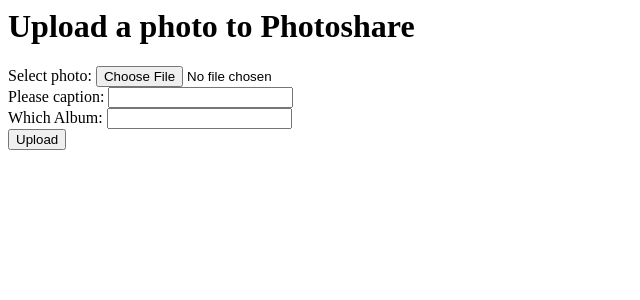
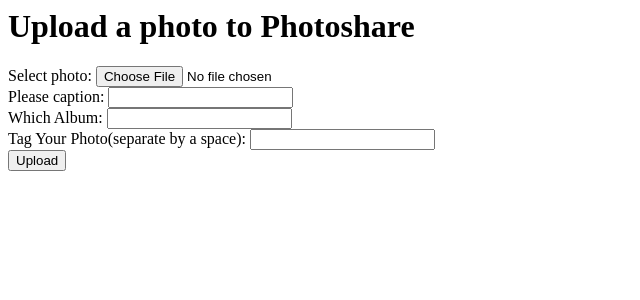
Before and after one commit to wangandreww/photoshare-app, a Flask app: page /upload in a window 1280 px wide. Shown: the top 300 px of the page, without its empty margins (0-640 px from the left). Run offline with Flask 2, Linux system fonts and the light colour scheme; the visitor is signed in with stand-in values (Sample User, id 1); data that the repository does not hold is empty.

Commit message:
upload has tags now

```diff
--- a/app/app.py
+++ b/app/app.py
@@ -187,19 +187,48 @@
 @flask_login.login_required
 def upload_file():
 	if request.method == 'POST':
+		tags = request.form.get('tags')
+		tag_list = tags.split(' ')
 		uid = getUserIdFromEmail(flask_login.current_user.id)
 		imgfile = request.files['photo']
 		caption = request.form.get('caption')
 		photo_data =imgfile.read()
 		album_id = getAlbumID(request.form.get('album'),uid)
+		if (album_id == ()):
+			return render_template('hello.html', message='The Album you have selected is not valid')
 		cursor = conn.cursor()
 		cursor.execute('''INSERT INTO Pictures (imgdata, user_id, caption, album_id) VALUES (%s, %s, %s, %s )''', (photo_data, uid, caption,album_id))
+		conn.commit()
+
+		pid = getPhotoId(caption, photo_data, album_id)
+		cursor = conn.cursor()
+		for x in range(len(tag_list)):
+			if tagCheck(tag_list[x]):
+				cursor.execute("INSERT INTO Tag (tag_description) VALUES ('{0}')".format(tag_list[x]))
+				cursor.execute("INSERT INTO CreatePictureTag (picture_id, tag_description) VALUES ('{0}', '{1}')".format(pid,tag_list[x]))
+
+			else:
+				cursor.execute("INSERT INTO CreatePictureTag (picture_id, tag_description) VALUES ('{0}', '{1}')".format(pid,tag_list[x]))
 		conn.commit()
 		return render_template('hello.html', name=flask_login.current_user.id, message='Photo uploaded!', photos=getUsersPhotos(uid), base64=base64)
 	#The method is GET so we return a  HTML form to upload the a photo.
 	else:
 		return render_template('upload.html')
 #end photo uploading code
+
+def tagCheck(tag):
+	cursor = conn.cursor()
+	cursor.execute("SELECT tag_description FROM Tag WHERE tag_description = '{0}'".format(tag))
+	res = cursor.fetchall()
+	if res == ():
+		return True
+	else:
+		return False
+
+def getPhotoId(caption, data, albums_id):
+	cursor = conn.cursor()
+	cursor.execute("""SELECT photo_id FROM Pictures WHERE caption = %s AND imgdata = %s AND album_id = %s""", (caption, data, int(albums_id)))
+	return cursor.fetchone()[0]
 
 def getAlbumID(albumname,uid):
 	cursor = conn.cursor()
@@ -300,7 +329,9 @@
 #default page
 @app.route("/", methods=['GET'])
 def hello():
-	print(getAlbumID("Memories",1))
+	if(getAlbumID("Memories",1) == () ):
+		print(1)
+
 	return render_template('hello.html', message='Welecome to Photoshare')
 
 
--- a/app/templates/upload.html
+++ b/app/templates/upload.html
@@ -13,6 +13,8 @@
                 <input type="text" name="caption" required='true' /><br />
                 <label for="album">Which Album:</label>
                 <input type="text" name="album" required='true' /><br />
+                <label for="tags">Tag Your Photo(separate by a space):</label>
+                <input type="tags" name="tags" /><br />
                 <input type="submit" value="Upload" />
             </form>
     </body>
```
